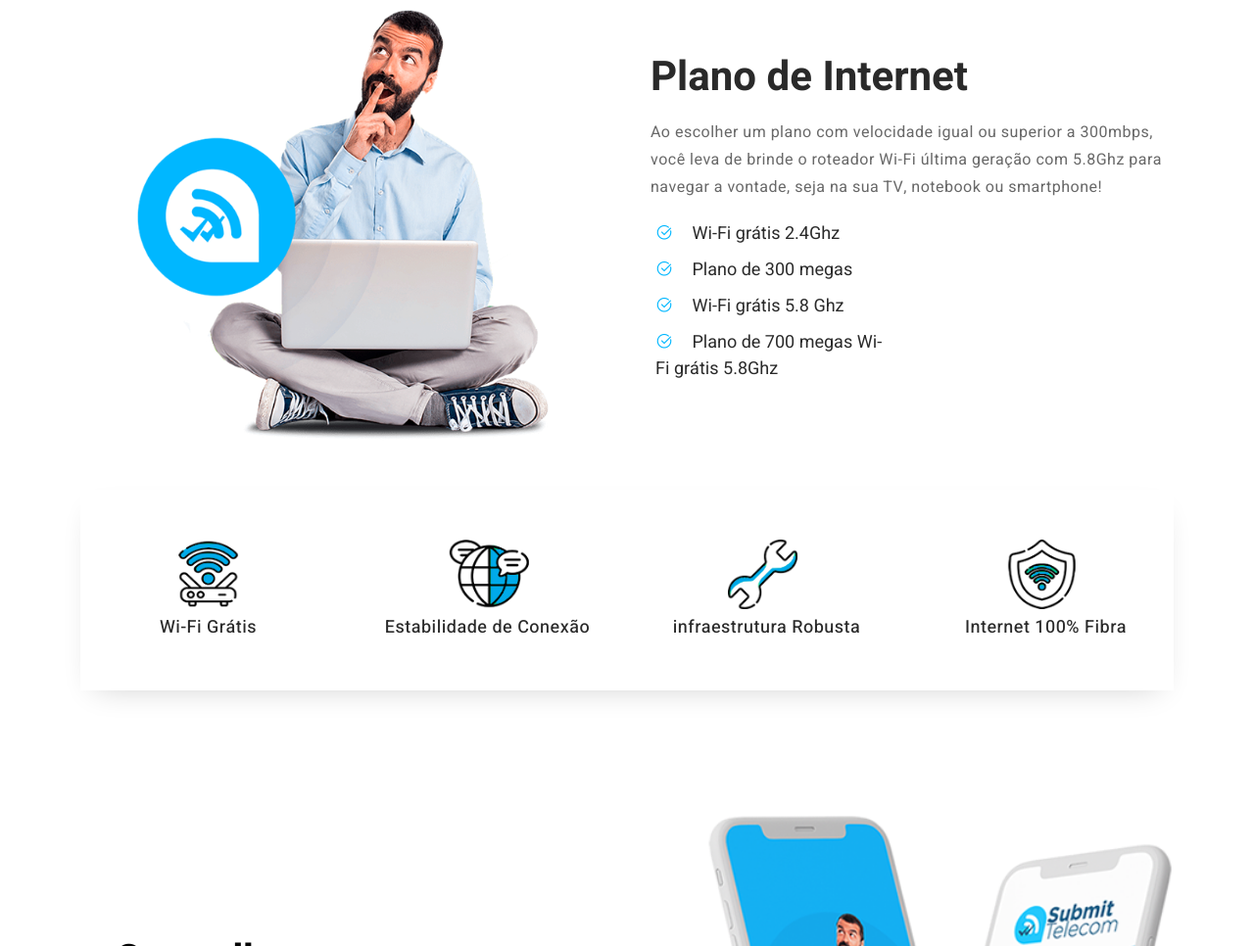
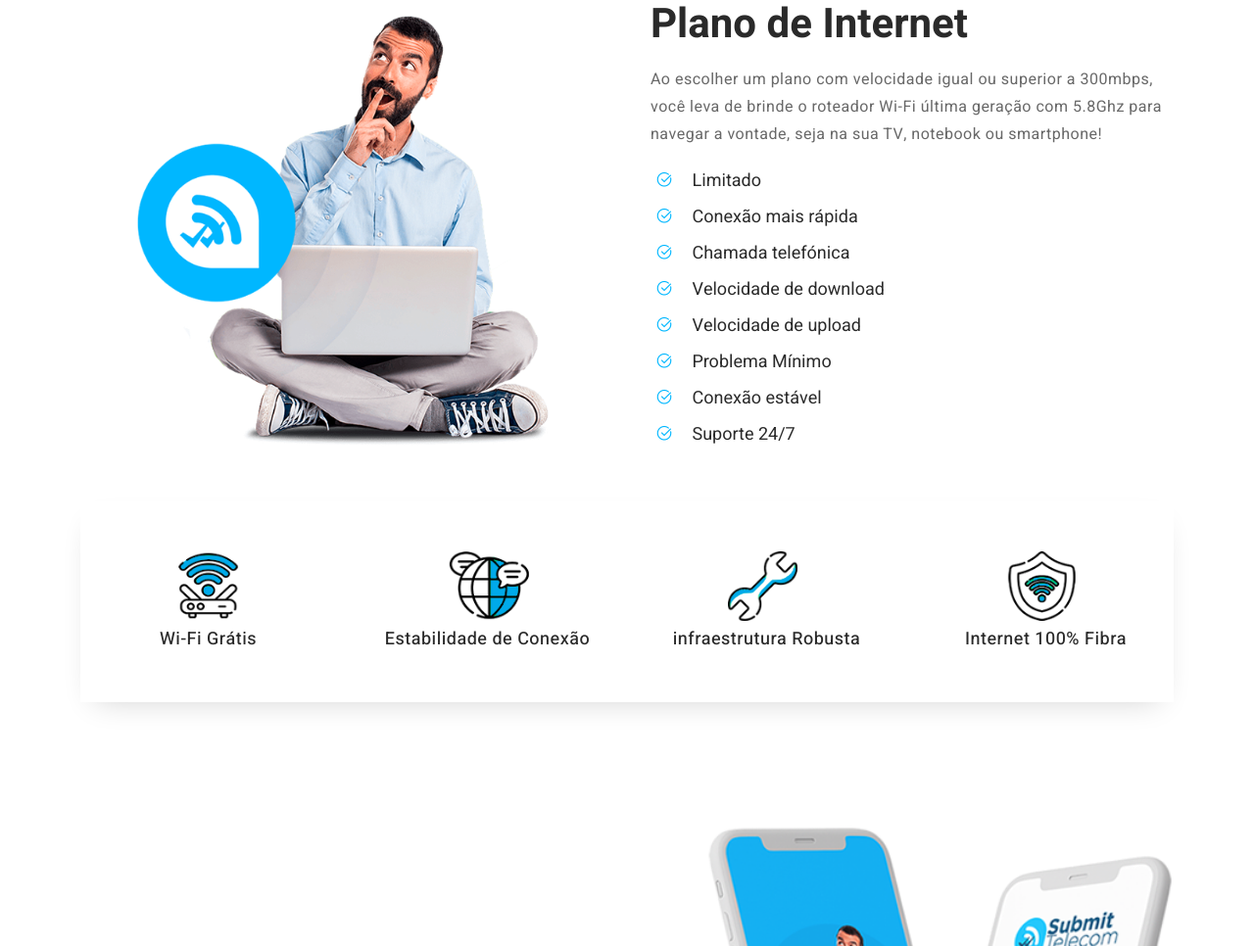
Before and after one commit to spalheapp/submit, a plain HTML site: page index.html in a window 1280 px wide. Shown: the part 1067-2033 px from the top of the page at 98% size. Drawn offline with Linux system fonts and the light colour scheme.

Commit message:
Update index.html

```diff
--- a/index.html
+++ b/index.html
@@ -120,10 +120,14 @@
 							<div class="row">
 								<div class="col">
 									<ul>
-										<li><i class="la la-check-circle"></i> Wi-Fi grátis 2.4Ghz</li>
-										<li><i class="la la-check-circle"></i> Plano de 300 megas</li>
-										<li><i class="la la-check-circle"></i> Wi-Fi grátis 5.8 Ghz</li>
-										<li><i class="la la-check-circle"></i> Plano de 700 megas Wi-Fi grátis 5.8Ghz</li>
+										<li><i class="la la-check-circle"></i> Limitado</li>
+										<li><i class="la la-check-circle"></i> Conexão mais rápida</li>
+										<li><i class="la la-check-circle"></i> Chamada telefónica</li>
+										<li><i class="la la-check-circle"></i> Velocidade de download</li>
+										<li><i class="la la-check-circle"></i> Velocidade de upload</li>
+										<li><i class="la la-check-circle"></i> Problema Mínimo</li>
+										<li><i class="la la-check-circle"></i> Conexão estável</li>
+										<li><i class="la la-check-circle"></i> Suporte 24/7</li>
 									</ul>
 								</div>
 								<div class="col">
```
